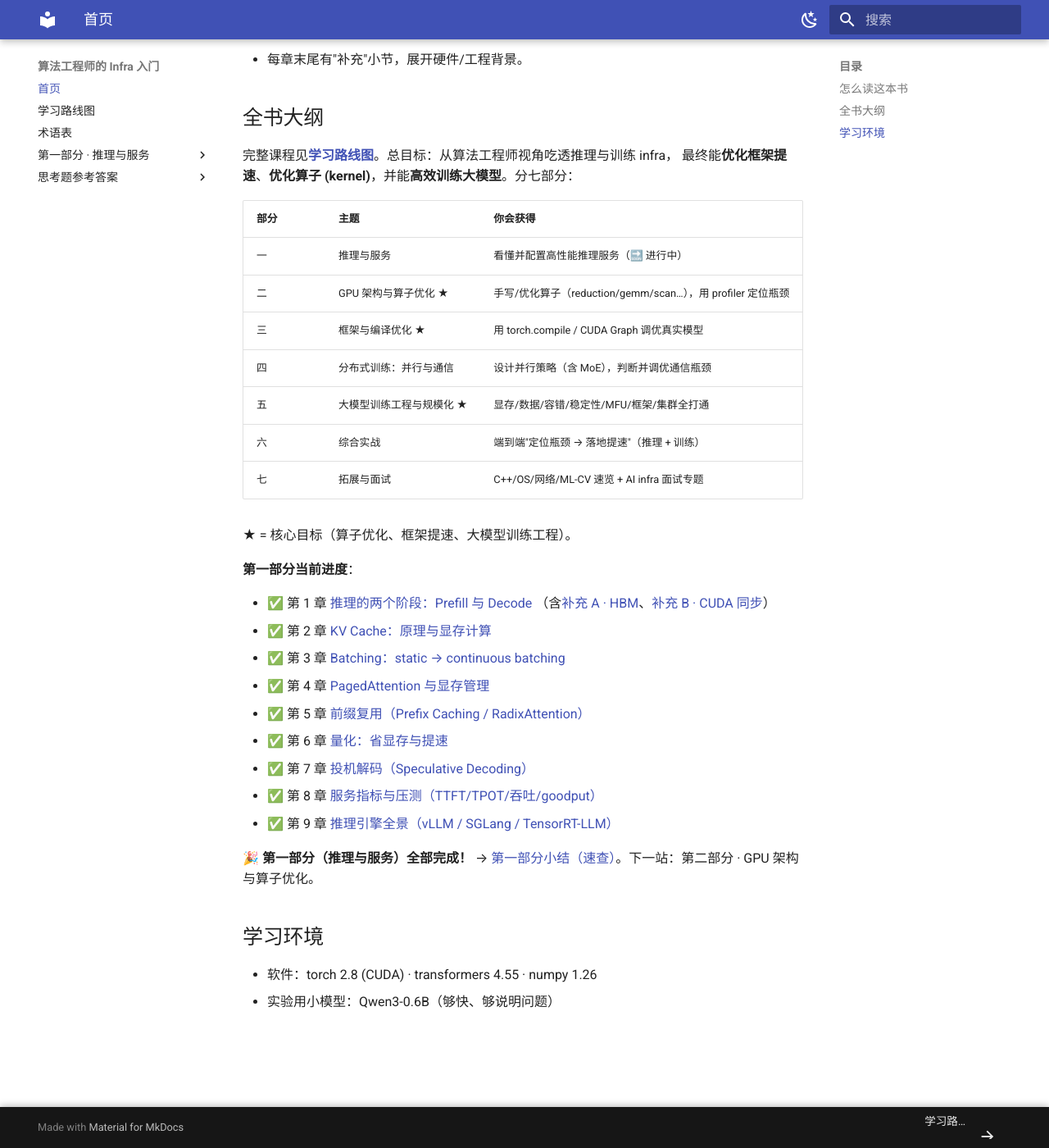
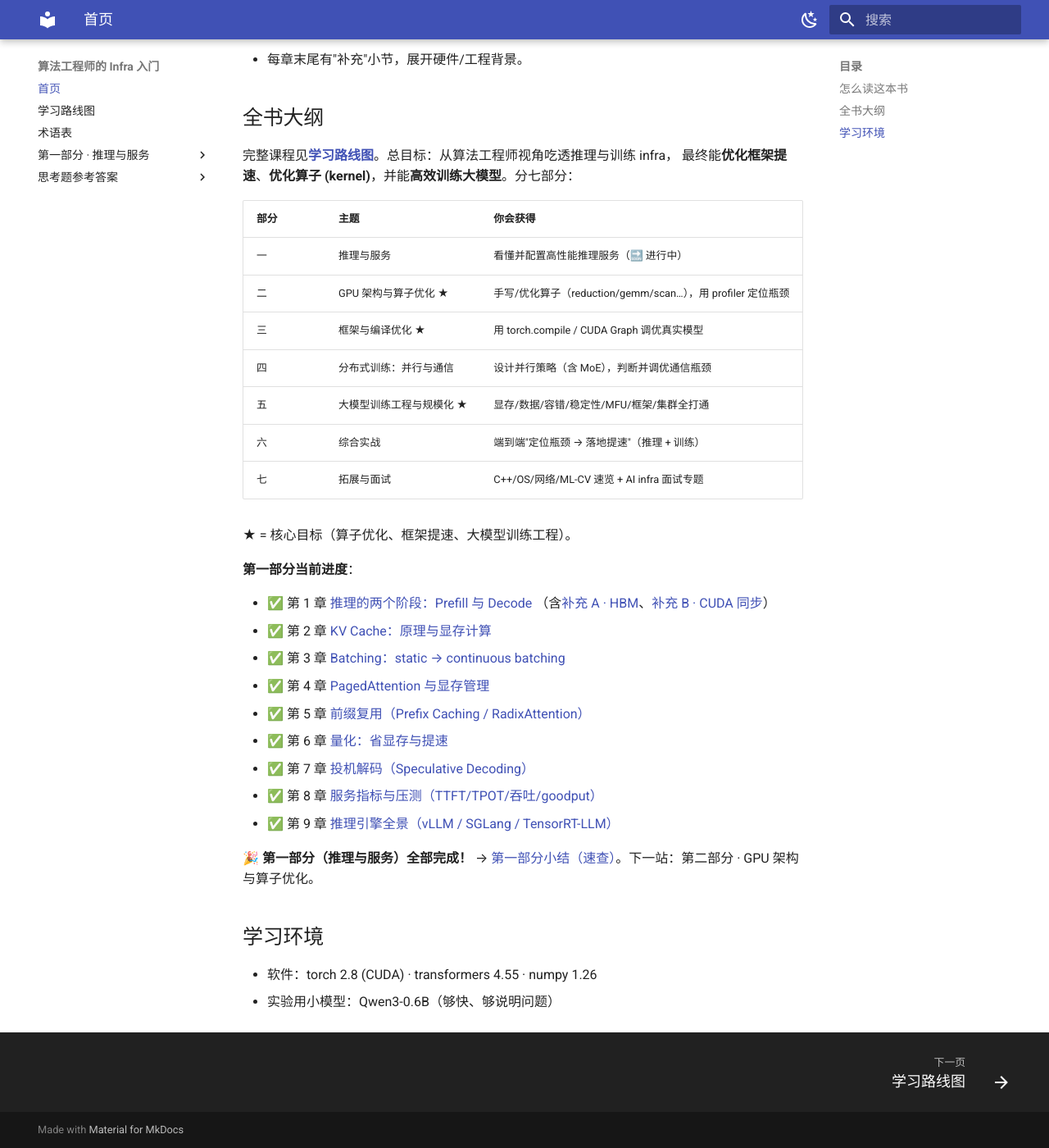
Before and after one commit to H-Jett/InfraLearning, an MkDocs documentation site: the page built from docs/index.md, in a window 1280 px wide and 1400 px high, scrolled down 329 px. Shown: the whole window at 82% size. Built offline with MkDocs 1.6.1 and Material for MkDocs 9.7.7, drawn with Linux system fonts in a browser that asks for light colours.

Commit message:
撤销自定义翻页CSS,回到Material默认页脚翻页(融入文档底部、不固定)
Co-Authored-By: Claude Opus 4.8 (1M context) <noreply@anthropic.com>

```diff
--- a/docs/stylesheets/extra.css
+++ /dev/null
@@ -1,66 +0,0 @@
-/* 翻页导航：把"上一页/下一页"并入底部"Made with Material for MkDocs"版权条，
-   同一条、同高度，整条固定钉在视口最底端。
-   布局：[← 上一页]      Made with Material for MkDocs      [下一页 →] */
-
-.md-footer {
-  position: fixed;
-  left: 0;
-  right: 0;
-  bottom: 0;
-  z-index: 6;
-  box-shadow: 0 -2px 8px rgba(0, 0, 0, 0.25);
-}
-
-/* 版权条作为可见的底条 */
-.md-footer-meta__inner.md-grid {
-  padding-top: 0.35rem;
-  padding-bottom: 0.35rem;
-}
-
-/* 把上一页/下一页那条“压扁”并绝对定位覆盖到版权条上，与其同高 */
-.md-footer__inner.md-grid {
-  position: absolute;
-  left: 0;
-  right: 0;
-  bottom: 0;
-  margin: 0 auto;              /* 沿用 md-grid 的最大宽度并居中 */
-  padding: 0 0.8rem;
-  min-height: 0;
-  background: transparent;
-  display: flex;
-  justify-content: space-between;
-  align-items: center;
-  pointer-events: none;        /* 只让链接可点，中间版权不被遮挡 */
-  height: 100%;
-}
-
-.md-footer__link {
-  width: auto;
-  padding: 0;
-  margin: 0;
-  opacity: 0.9;
-  pointer-events: auto;
-}
-.md-footer__link:hover { opacity: 1; }
-
-/* 隐藏“上一页/下一页”方向标签，页名压小、单行、过长省略 */
-.md-footer__direction { display: none; }
-.md-footer__title {
-  font-size: 0.68rem;
-  line-height: 1;
-  padding: 0 0.25rem;
-}
-.md-footer__title .md-ellipsis { max-width: 9rem; }
-
-/* 缩小箭头按钮 */
-.md-footer__button.md-icon {
-  width: 1.1rem;
-  height: 1.1rem;
-  margin: 0;
-}
-.md-footer__button.md-icon svg { width: 1.1rem; height: 1.1rem; }
-
-/* 正文底部留白，避免最后几行被这条固定页脚盖住 */
-.md-main__inner {
-  margin-bottom: 3rem;
-}
--- a/mkdocs.yml
+++ b/mkdocs.yml
@@ -29,9 +29,6 @@ theme:
 # scripts/sync_code.py 内联进章节，所以任何 Markdown 阅读器都能直接看到代码。
 
 # 只用 GitHub / 阅读器 / MkDocs 三边通用的可移植 Markdown 扩展。
-extra_css:
-  - stylesheets/extra.css
-
 markdown_extensions:
   - toc:
       permalink: true
```
